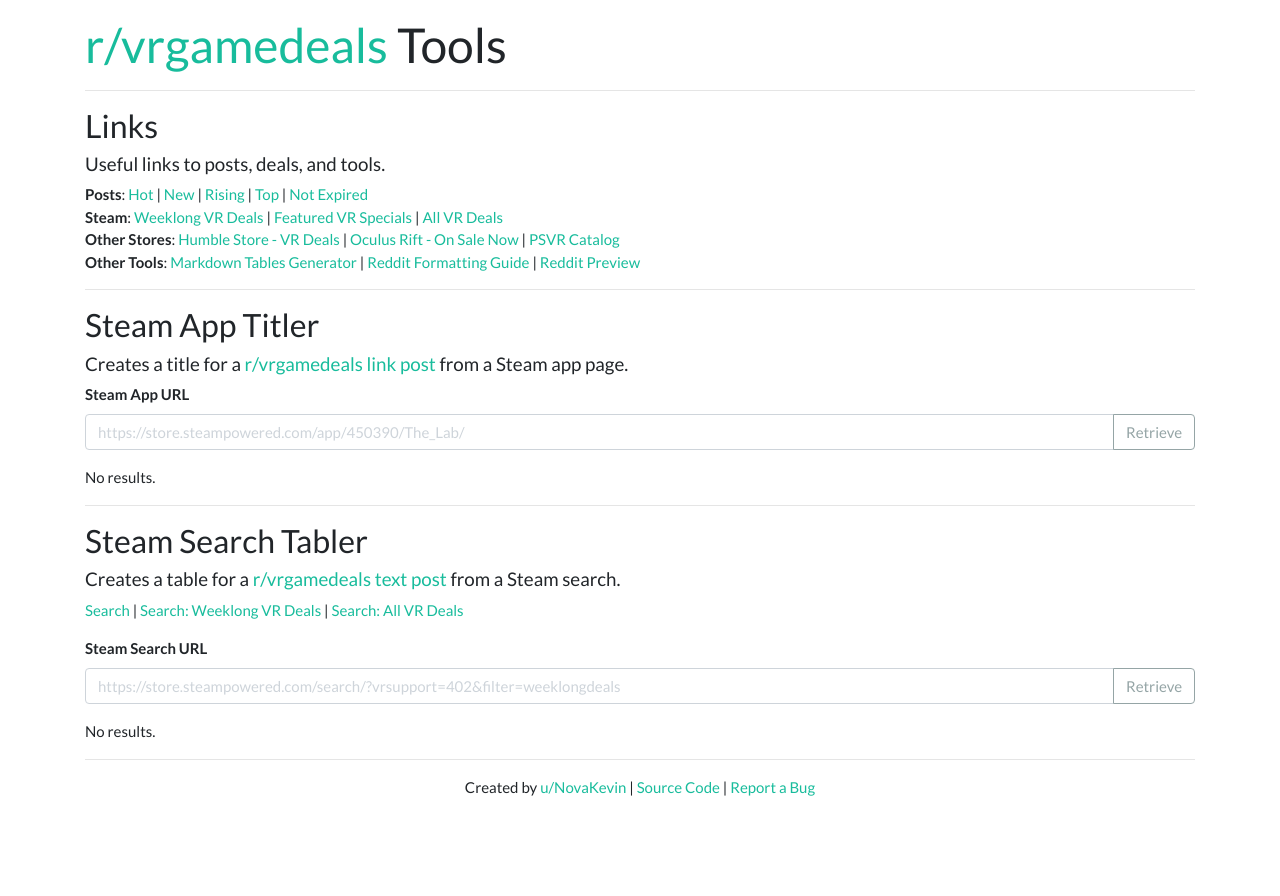
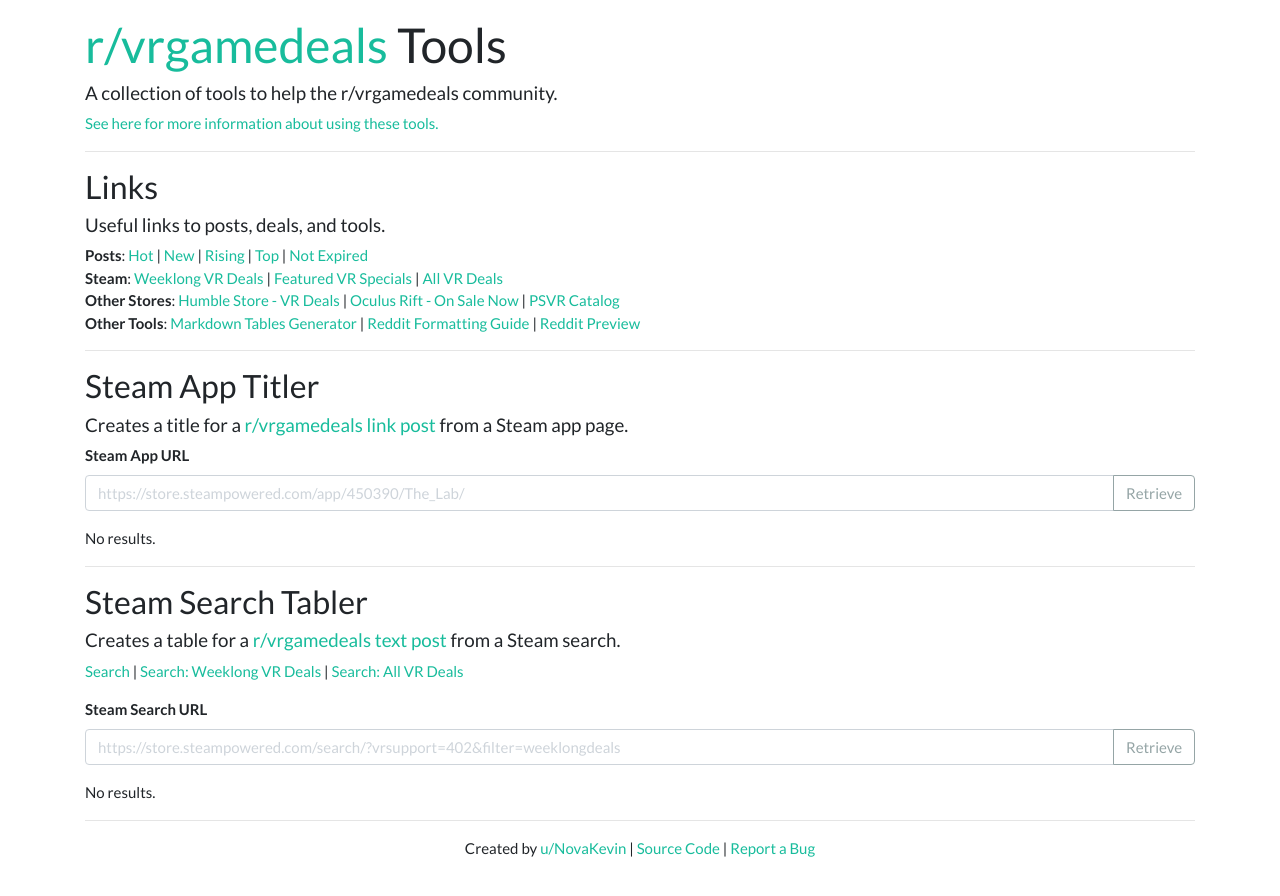
Before and after one commit to KevinNovak/vrgamedeals-Tools, a website: page public/index.html in a window 1280 px wide. Before the commit the page ends 846 px from the top, so only its background shows below. Drawn offline with nearby package versions, Linux system fonts and the light colour scheme.

Commit message:
Add subtitle and link to more information

```diff
--- a/public/index.html
+++ b/public/index.html
@@ -24,6 +24,14 @@
             >
             Tools
           </h1>
+          <h5>
+            A collection of tools to help the r/vrgamedeals community.
+          </h5>
+          <a
+            href="https://www.reddit.com/r/vrgamedeals/comments/d1e5wo/introducing_rvrgamedeals_tools/"
+            target="_blank"
+            >See here for more information about using these tools.</a
+          >
 
           <hr />
 
```
